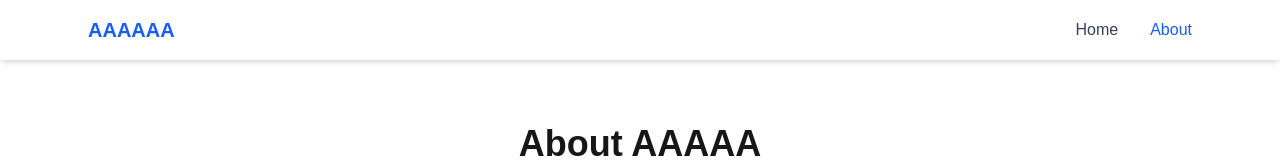
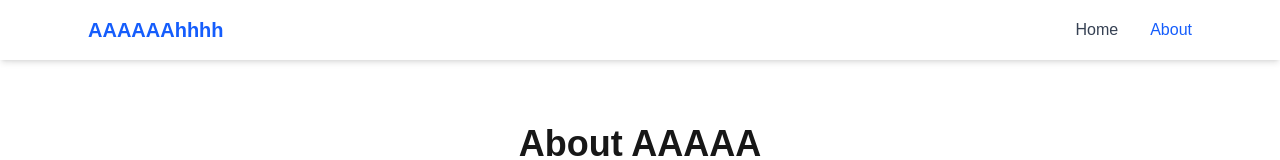
Before and after one commit to markmarkestareja/aquatech-pools, a Next.js app: page /about in a window 1280 px wide. Shown: the top 160 px of the page. Built offline with nearby package versions, Linux system fonts and the light colour scheme.

Commit message:
sample vercel

```diff
--- a/components/Navbar.tsx
+++ b/components/Navbar.tsx
@@ -29,7 +29,7 @@ export default function Navbar() {
 
         {/* Logo */}
         <Link href="/" className="text-xl font-bold text-blue-600">
-          AAAAAA
+          AAAAAAhhhh
         </Link>
 
         {/* Desktop Menu */}
```
